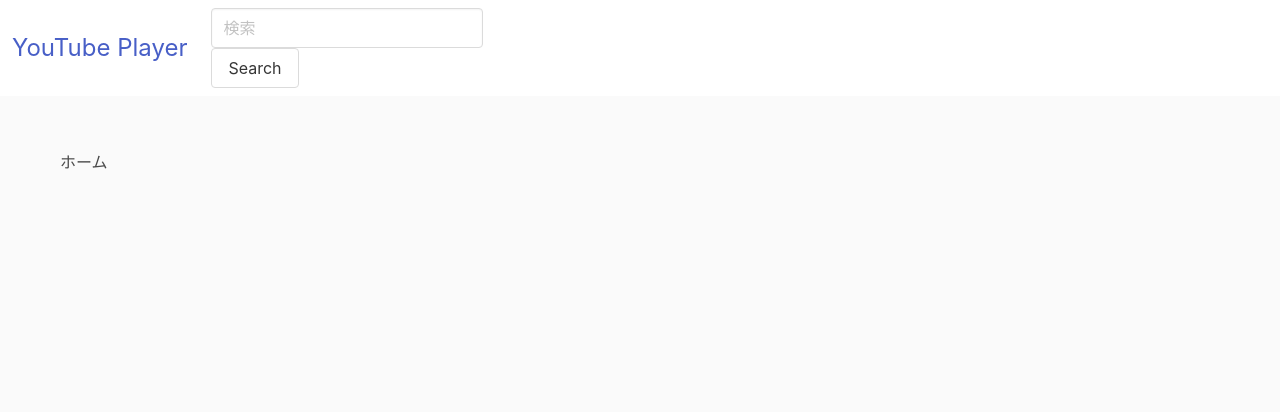
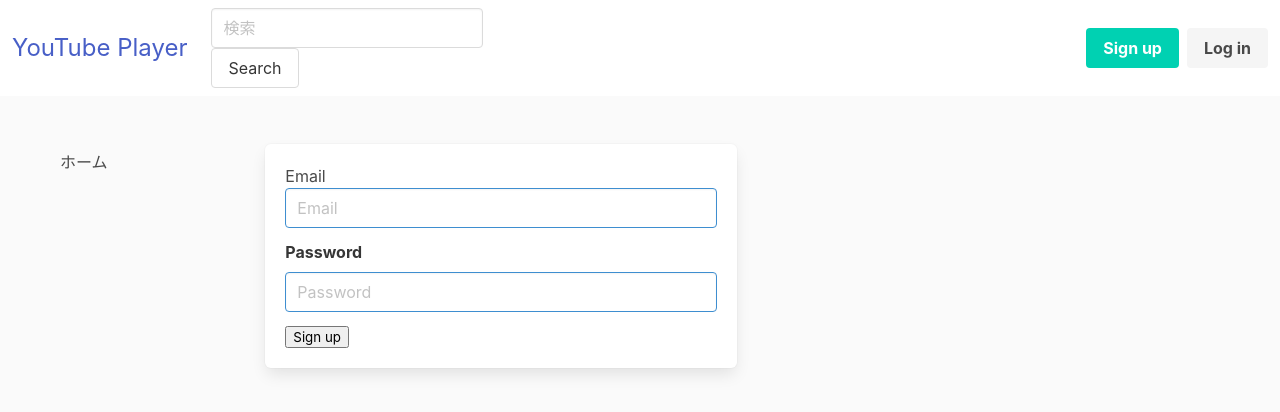
Before and after one commit to hideakikondo/youtube-manager-nuxt, a Nuxt app: page /signup in a window 1280 px wide. Shown: the top 412 px of the page. Built offline with nearby package versions, Linux system fonts and the light colour scheme; what vue-youtube would draw is missing.

Commit message:
add firebase user authentication

```diff
--- a/components/TheHeader.vue
+++ b/components/TheHeader.vue
@@ -9,6 +9,7 @@
             </nuxt-link>
         </div>
         <div class="navbar-menu">
+
             <div class="navbar-start">
                 <div class="navbar-item">
                     <div class="find has-addons">
@@ -25,6 +26,53 @@
                     </div>
                 </div>
             </div>
+
+            <div class="navbar-end">
+                <div class="navbar-item">
+                    <div
+                    class="buttons"
+                    v-if="isLoggedIn"
+                    >
+                        <a
+                        href="#"
+                        class="button is-light"
+                        @click.prevent="logout">
+                          Log out
+                        </a>
+                    </div>
+                    <div class="buttons"
+                    v-else
+                    >
+                    <nuxt-link
+                    class="button is-primary"
+                    to="/signup"
+                    >
+                        <strong>Sign up</strong>
+                    </nuxt-link>
+                    <nuxt-link
+                    class="button is-light"
+                    to="/login"
+                    >
+                        <strong>Log in</strong>
+                    </nuxt-link>
+                </div>
+                </div>
+            </div>
         </div>
     </nav>
 </template>
+
+<script>
+export default {
+    computed: {
+        isLoggedIn() {
+            return !!this.$store.getters.isLoggedIn
+        }
+    },
+    methods: {
+        logout() {
+            this.$store.dispatch('logout')
+        }
+    }
+}
+</script>
--- a/nuxt.config.js
+++ b/nuxt.config.js
@@ -24,6 +24,7 @@ export default {
   // Plugins to run before rendering page: https://go.nuxtjs.dev/config-plugins
   plugins: [
     '~/plugins/vue-youtube',
+    '~/plugins/cookies-to-state',
   ],
 
   // Auto import components: https://go.nuxtjs.dev/config-components
@@ -37,6 +38,7 @@ export default {
   modules: [
     // https://go.nuxtjs.dev/axios
     '@nuxtjs/axios',
+    'cookie-universal-nuxt',
   ],
 
   // Axios module configuration: https://go.nuxtjs.dev/config-axios
--- a/package.json
+++ b/package.json
@@ -11,7 +11,9 @@
   "dependencies": {
     "@nuxtjs/axios": "^5.13.1",
     "bulma": "^0.9.2",
+    "cookie-universal-nuxt": "^2.1.4",
     "core-js": "^3.9.1",
+    "firebase": "^8.4.2",
     "nuxt": "^2.15.3",
     "vue-youtube": "^1.4.0"
   },
--- /dev/null
+++ b/pages/login/index.vue
@@ -0,0 +1,62 @@
+<template>
+  <div class="section">
+    <div class="columns">
+      <div class="column is-6">
+          <div class="box">
+            <div class="field">
+                <label class="labal">Email </label>
+                <div class="control">
+                    <input
+                    v-model="email"
+                    class="input is-info"
+                    type="email"
+                    placeholder="Email"
+                    >
+                </div>
+            </div>
+
+            <div class="field">
+                <label class="label">Password</label>
+                <div class="control">
+                    <input
+                    v-model="password"
+                    class="input is-info"
+                    type="password"
+                    placeholder="Password"
+                    >
+                </div>
+            </div>
+
+            <div class="field is-grouped">
+                <div class="control">
+                    <button
+                    class="buttin is-link"
+                    @click="login"
+                    >Log in</button>
+                </div>
+            </div>
+        </div>
+      </div>
+    </div>
+  </div>
+</template>
+
+<script>
+    export default {
+        data() {
+            return {
+                email: "",
+                password: ""
+            }
+        },
+        methods: {
+            login() {
+                let user = {
+                    email: this.email,
+                    password: this.password
+                }
+                this.$store.dispatch('login', user)
+            }
+        }
+    }
+</script>
--- /dev/null
+++ b/pages/signup/index.vue
@@ -0,0 +1,62 @@
+<template>
+  <div class="section">
+    <div class="columns">
+      <div class="column is-6">
+          <div class="box">
+            <div class="field">
+                <label class="labal">Email </label>
+                <div class="control">
+                    <input
+                    v-model="email"
+                    class="input is-info"
+                    type="email"
+                    placeholder="Email"
+                    >
+                </div>
+            </div>
+
+            <div class="field">
+                <label class="label">Password</label>
+                <div class="control">
+                    <input
+                    v-model="password"
+                    class="input is-info"
+                    type="password"
+                    placeholder="Password"
+                    >
+                </div>
+            </div>
+
+            <div class="field is-grouped">
+                <div class="control">
+                    <button
+                    class="buttin is-link"
+                    @click="signUp"
+                    >Sign up</button>
+                </div>
+            </div>
+        </div>
+      </div>
+    </div>
+  </div>
+</template>
+
+<script>
+    export default {
+        data() {
+            return {
+                email: "",
+                password: ""
+            }
+        },
+        methods: {
+            signUp() {
+                let user = {
+                    email: this.email,
+                    password: this.password
+                }
+                this.$store.dispatch('signUp', user)
+            }
+        }
+    }
+</script>
--- /dev/null
+++ b/plugins/cookies-to-state.js
@@ -0,0 +1,6 @@
+export default ({app, store}) => {
+    const token = app.$cookies.get("jwt_token")
+    if (token) {
+        store.dispatch('setToken', token)
+    }
+}
--- /dev/null
+++ b/plugins/firebase.js
@@ -0,0 +1,15 @@
+import firebase from "firebase/app";
+import "firebase/auth"
+
+if (!firebase.apps.length) {
+    firebase.initializeApp({
+        apiKey: "AIzaSyA5KUQm3n1L0pe7bEKYxO5pG5fgjq3TQss",
+        authDomain: "manager-6eb21.firebaseapp.com",
+        projectId: "manager-6eb21",
+        storageBucket: "manager-6eb21.appspot.com",
+        messagingSenderId: "92667529196",
+        appId: "1:92667529196:web:db53a6fe21b84ae793e2c9"
+      })
+}
+
+export default firebase;
--- a/store/index.js
+++ b/store/index.js
@@ -1,4 +1,5 @@
 import {createRequestClient} from '~/store/request-client';
+import firebase from "~/plugins/firebase"
 
 export const state = () => ({
     items: [],
@@ -7,6 +8,7 @@ export const state = () => ({
     meta: {},
     searchItems: [],
     searchMeta: {},
+    token: '',
 })
 
 export const actions = {
@@ -33,6 +35,30 @@ export const actions = {
         const res = await client.get(payload.uri, payload.params)
         commit('mutateSearchVideos', res)
     },
+    async signUp({commit, dispatch}, payload) {
+        await firebase.auth().createUserWithEmailAndPassword(payload.email, payload.password)
+        const res = await firebase.auth().signInWithEmailAndPassword(payload.email, payload.password)
+        const token = await res.user.getIdToken()
+        this.$cookies.set('jwt_token', token)
+        commit('mutateToken', token)
+        this.app.router.push('/')
+    },
+    async setToken({commit}, payload){
+        commit('mutateToken', payload)
+    },
+    async login({commit, dispatch}, payload) {
+        const res = await firebase.auth().signInWithEmailAndPassword(payload.email, payload.password)
+        const token = await res.user.getIdToken()
+        this.$cookies.set('jwt_token', token)
+        commit('mutateToken', token)
+        this.app.router.push('/')
+    },
+    async logout({commit}) {
+        await firebase.auth().signOut()
+        commit('mutateToken', null)
+        this.$cookies.remove('jwt_token')
+        this.app.router.push("/")
+    },
 }
 
 export const mutations = {
@@ -50,7 +76,10 @@ export const mutations = {
     mutateSearchVideos(state, payload) {
         state.searchItems = payload.items ? state.searchItems.concat(payload.items): []
         state.searchMeta = payload
-     },
+    },
+    mutateToken(state, payload) {
+        state.token = payload
+    }
 }
 
 export const getters = {
@@ -72,4 +101,7 @@ export const getters = {
     getSearchMeta(state) {
         return state.searchMeta
     },
+    isLoggedIn(state) {
+        return !!state.token
+    }
 }
```
Also changed, not shown: 1 other file (tests, documents, lock files or other folders).
